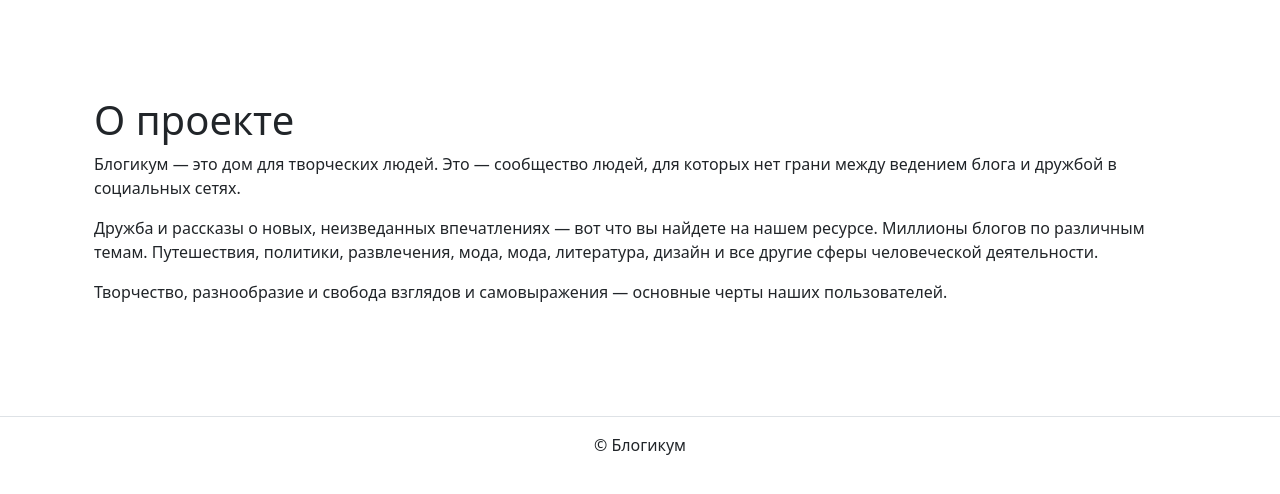
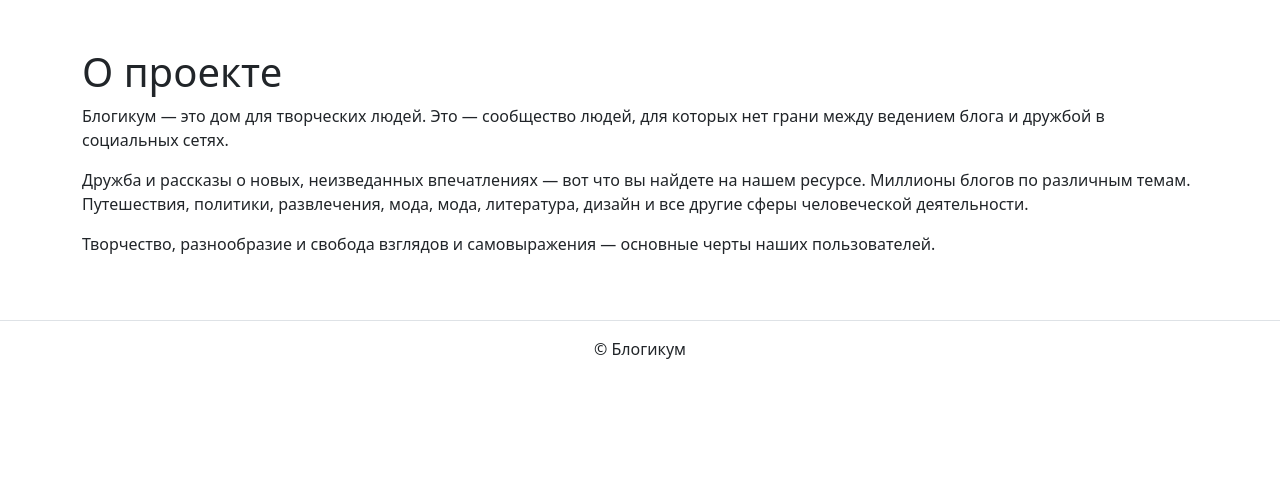
Before and after one commit to Krohalevaa/django_1, a Django app: page /pages/about/ in a window 1280 px wide. Shown: the part 56-550 px from the top of the page. Run offline with Django 3.2, Linux system fonts and the light colour scheme; some libraries are stand-ins or nearby versions.

Commit message:
Исправлено

```diff
--- a/blogicum/blog/views.py
+++ b/blogicum/blog/views.py
@@ -48,13 +48,14 @@
 
 for post in posts:
     post_list.append(post['id'])
+# {p['id']: p for p in posts}
 
 
 def post_detail(request, id):
+    if id not in post_list:
+        raise Http404
     template = 'blog/detail.html'
     context = {'post': posts[id]}
-    if id not in post_list:
-        raise Http404
     return render(request, template, context)
 
 
--- a/blogicum/templates/pages/about.html
+++ b/blogicum/templates/pages/about.html
@@ -1,7 +1,6 @@
 {% extends "base.html" %}
 {% block title %}О проекте{% endblock %}
 {% block content %}
-  <div  class="container py-5">
     <h1>О проекте</h1>
     <p>
       Блогикум — это дом для творческих людей. Это — сообщество людей, для которых
--- a/blogicum/templates/pages/rules.html
+++ b/blogicum/templates/pages/rules.html
@@ -1,7 +1,6 @@
 {% extends "base.html" %}
 {% block title %}Наши правила{% endblock %}
 {% block content %}
-  <div class="container py-5">
     <h1>Наши правила</h1>
     <p>
       <b>Cамовыражение.</b> У наших пользователей должна
```
Also changed, not shown: 1 other file.
